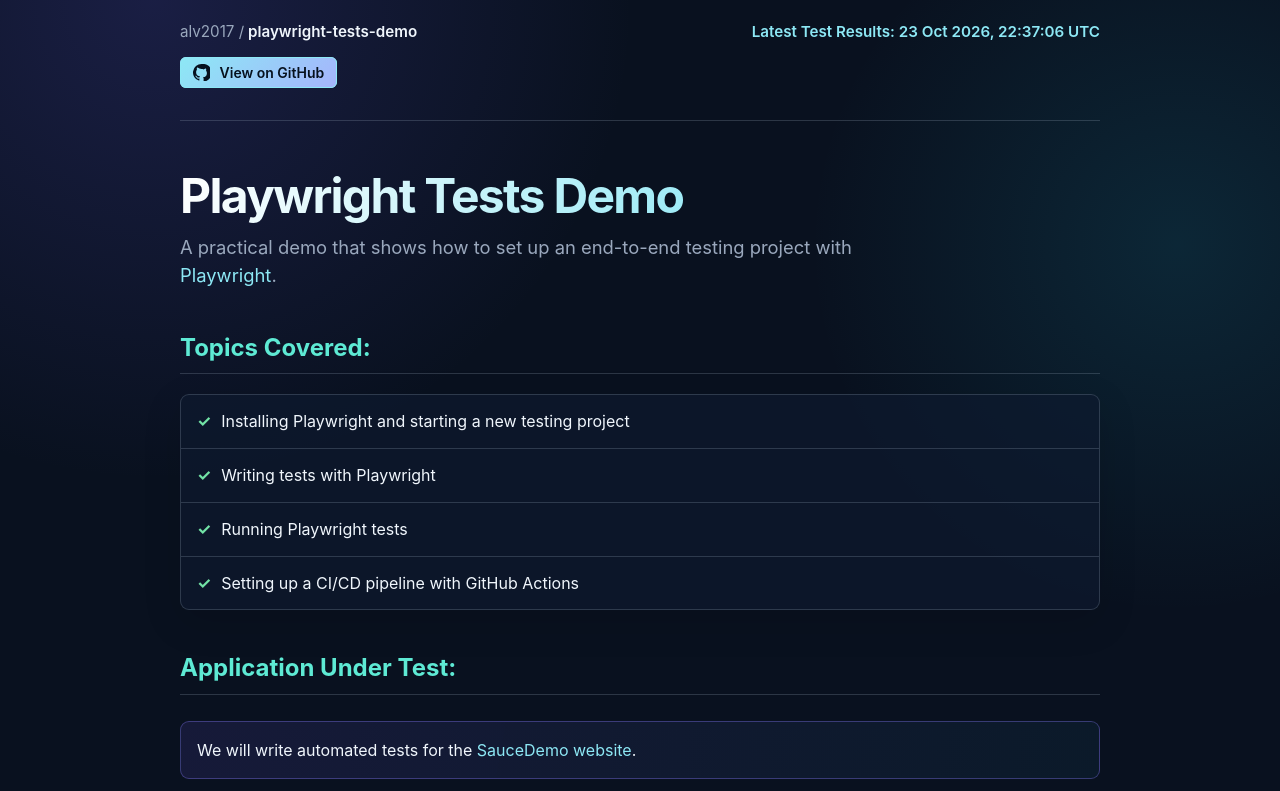
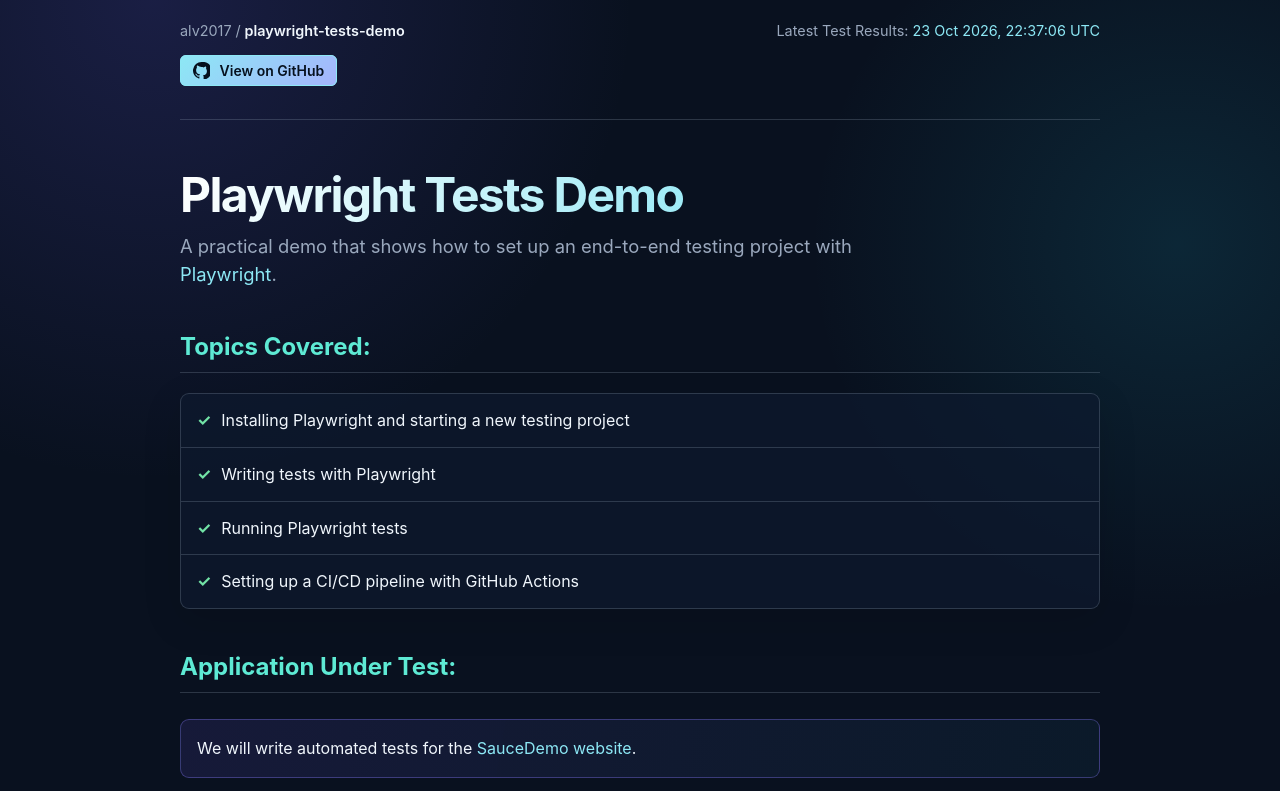
Before and after one commit to alv2017/playwright-tests-demo, a plain HTML site: page index.html in a window 1280 px wide. Shown: the top 791 px of the page. Drawn offline with Linux system fonts and the light colour scheme.

Commit message:
Landing page: test results link updated

```diff
--- a/index.html
+++ b/index.html
@@ -39,9 +39,10 @@
         border-bottom: 1px solid var(--border);
       }
 
-      .repository { margin: 0; font-size: 0.95rem; font-weight: 600; }
-      .repository span { color: var(--muted); font-weight: 400; }
-      .test-result { margin: 0; font-size: 0.95rem; font-weight: 600; }
+      .repository { margin: 0; font-size: 0.9rem; font-weight: 600; }
+      .repository span, .test-result span { color: var(--muted); font-weight: 400; }
+      .test-result { margin: 0; font-size: 0.9rem; }
+
       a { color: var(--link); text-decoration: none; color: #8de8f5}
       a:hover { text-decoration: underline; cursor: pointer;}
 
@@ -99,8 +100,9 @@
 
         <div class="header-item">
           <p class="test-result">
+            <span>Latest Test Results: </span>
             <a id="latest-test-report" href="reports/" aria-live="polite" target="_blank">
-              Latest Test Results: <time id="latest-test-date">Loading…</time>
+               <time id="latest-test-date">Loading…</time>
             </a>
           </p>
         </div>
@@ -148,7 +150,7 @@
 
           const latestReport = await response.json();
           const publishedAt = new Date(latestReport.publishedAt);
-          if (!latestReport.reportUrl || Number.isNaN(publishedAt.getTime())) {
+          if (!latestReport.reportUrl || !latestReport.sha || Number.isNaN(publishedAt.getTime())) {
             throw new Error("The latest report metadata is incomplete");
           }
 
```
